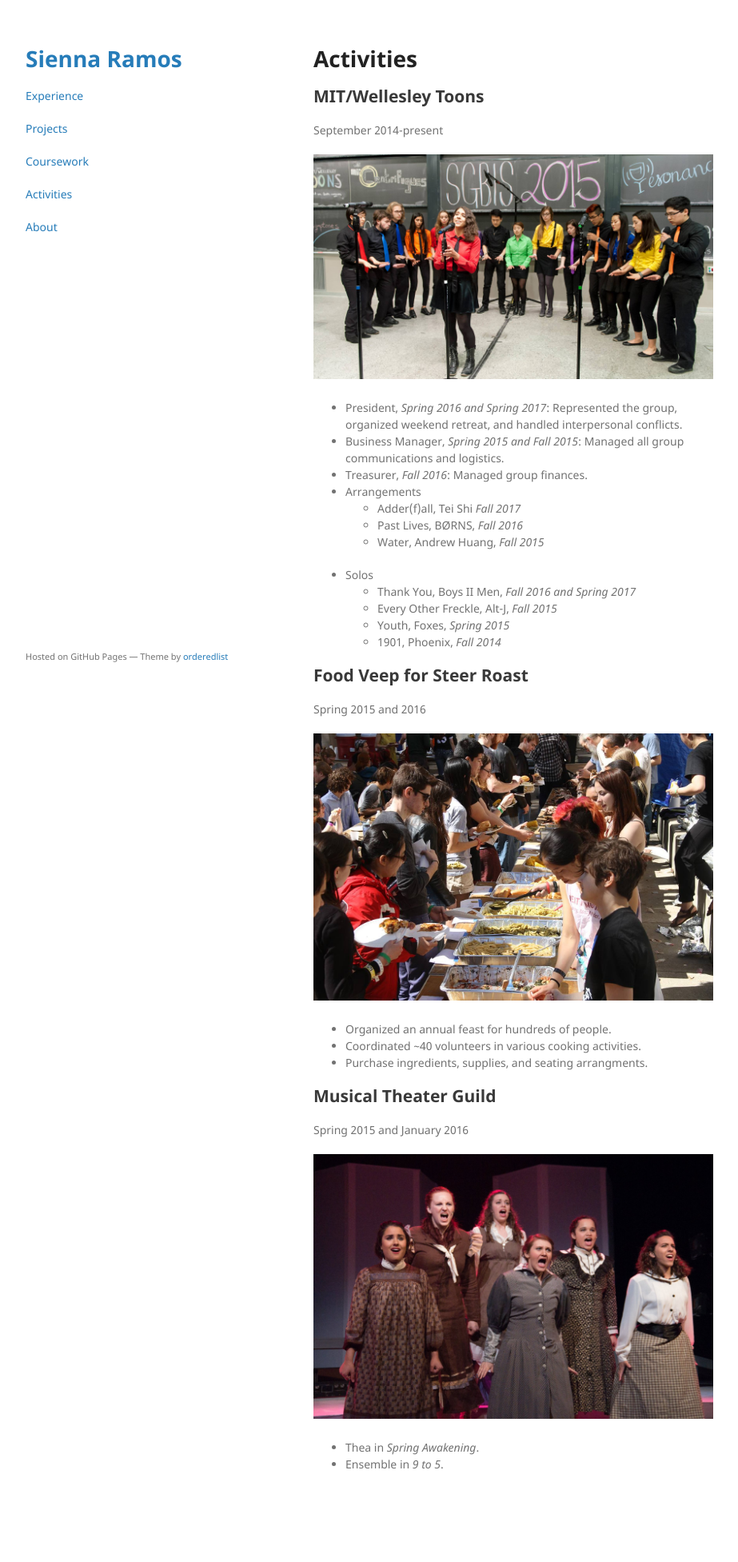
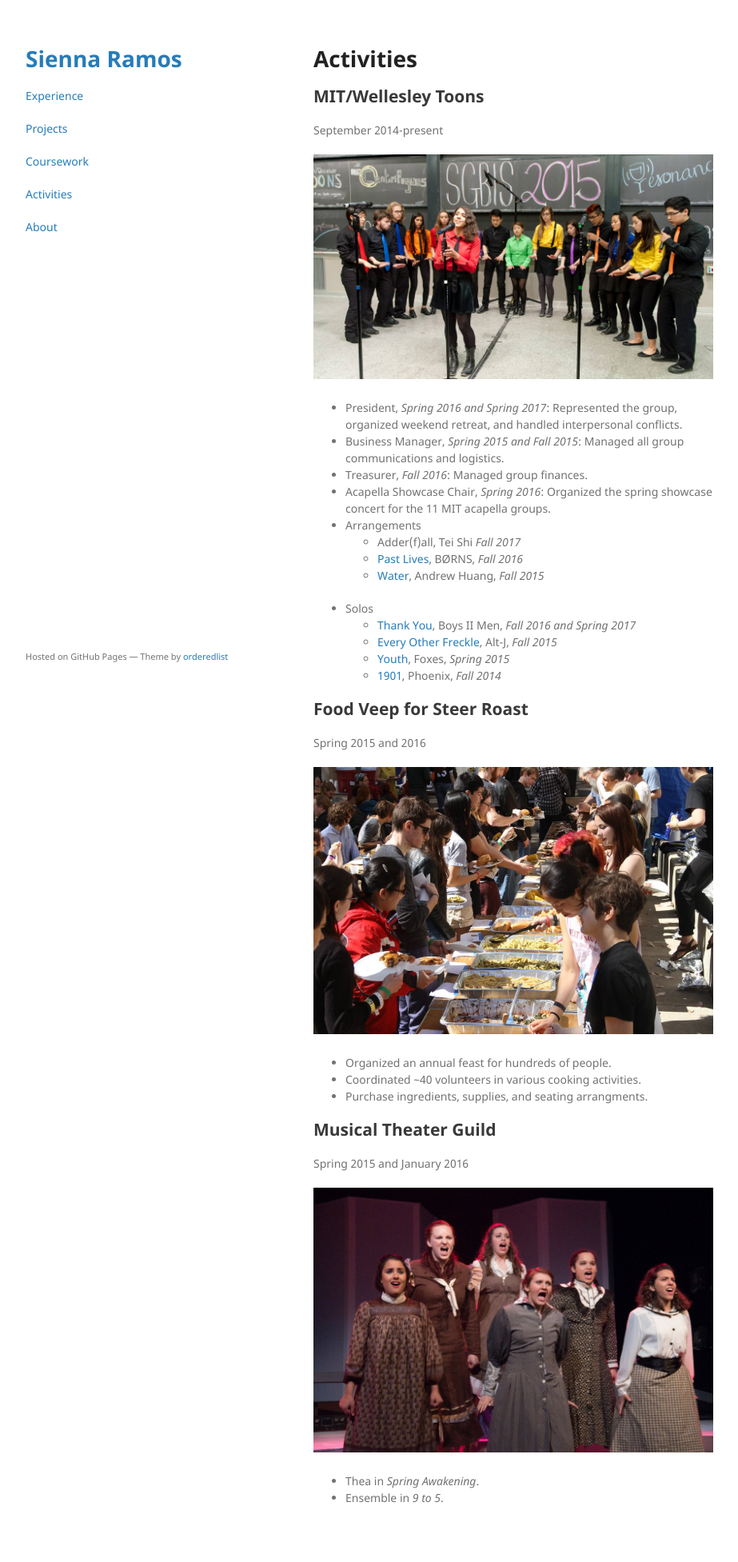
Before and after one commit to saramos/saramos.github.io, a Jekyll site: the page built from activities.md, in a window 1280 px wide. Shown: the whole page at 80% size, without its empty margins (178-1101 px from the left). Built offline with Jekyll 4.4.1, drawn with Linux system fonts in a browser that asks for light colours; our own code applies the rules of GitHub Pages for plain Markdown files; before the commit the page ends 1911 px from its top, so only the background shows below that.

Commit message:
add SGBIS chair, links for videos

```diff
--- a/activities.md
+++ b/activities.md
@@ -12,15 +12,16 @@ September 2014-present
 - President, _Spring 2016 and Spring 2017_: Represented the group, organized weekend retreat, and handled interpersonal conflicts.
 - Business Manager, _Spring 2015 and Fall 2015_: Managed all group communications and logistics.
 - Treasurer, _Fall 2016_: Managed group finances.
+- Acapella Showcase Chair, _Spring 2016_: Organized the spring showcase concert for the 11 MIT acapella groups.
 - Arrangements
 	- Adder(f)all, Tei Shi _Fall 2017_
-	- Past Lives, BØRNS, _Fall 2016_
-	- Water, Andrew Huang, _Fall 2015_
+	- [Past Lives](https://www.youtube.com/watch?v=2XEimrSmRg8), BØRNS, _Fall 2016_
+	- [Water](https://www.youtube.com/watch?v=Q3RcMiOQvb4), Andrew Huang, _Fall 2015_
 - Solos
-	- Thank You, Boys II Men, _Fall 2016 and Spring 2017_
-	- Every Other Freckle, Alt-J, _Fall 2015_
-	- Youth, Foxes, _Spring 2015_
-	- 1901, Phoenix, _Fall 2014_
+	- [Thank You](https://www.youtube.com/watch?v=yo0ktCrOnkI), Boys II Men, _Fall 2016 and Spring 2017_
+	- [Every Other Freckle](https://www.youtube.com/watch?v=T6Z0CusBCJo), Alt-J, _Fall 2015_
+	- [Youth](https://www.youtube.com/watch?v=ygK55l38RIg), Foxes, _Spring 2015_
+	- [1901](https://www.youtube.com/watch?v=hReplcibZoU), Phoenix, _Fall 2014_
 
 ## Food Veep for Steer Roast
 Spring 2015 and 2016
```
